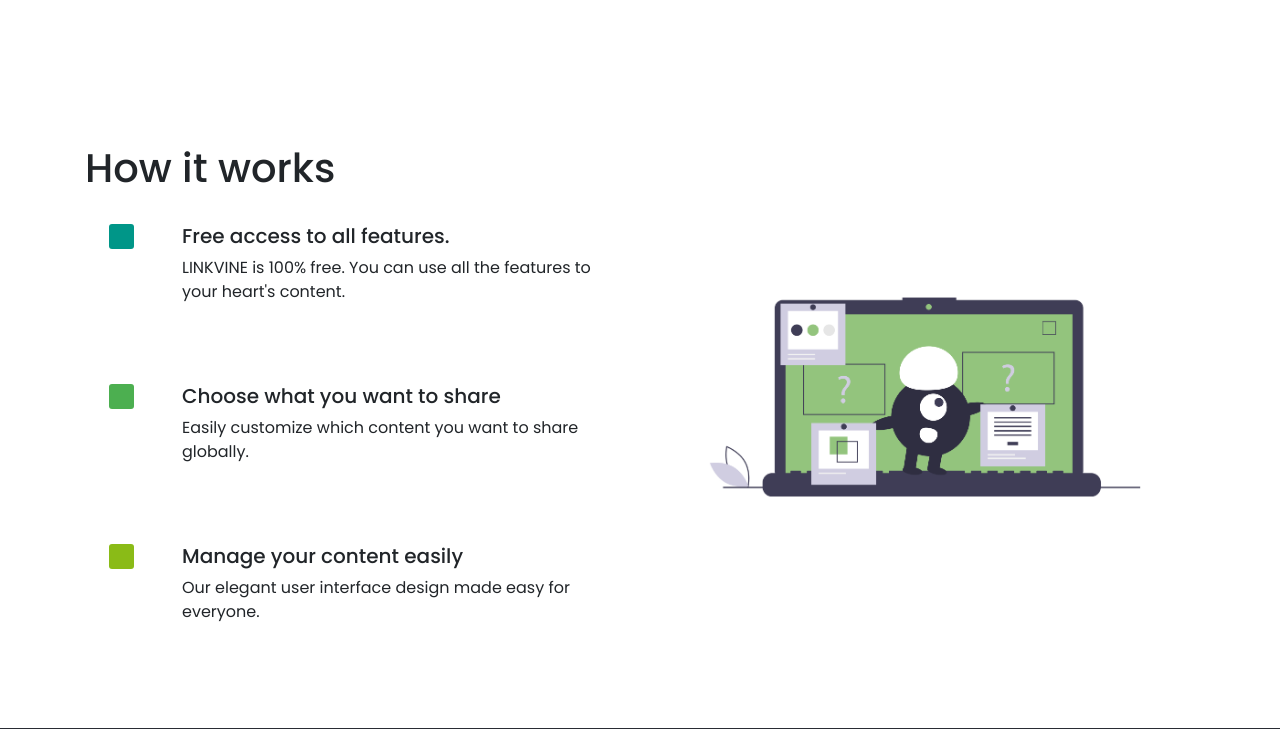
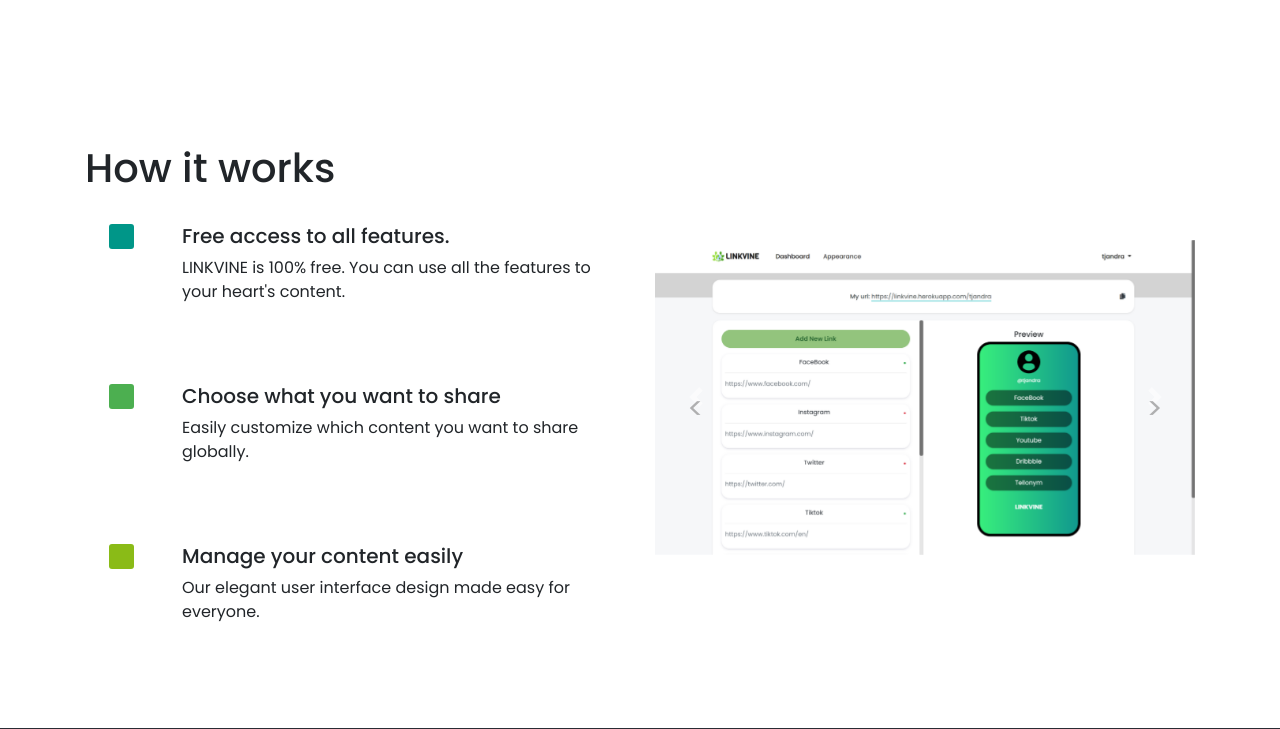
Before and after one commit to jona42-ui/linkvine, a Flask app: page / in a window 1280 px wide. Shown: the part 1838-2567 px from the top of the page. Run offline with Flask 2, Linux system fonts and the light colour scheme; some libraries are stand-ins or nearby versions; some web fonts are replaced.

Commit message:
minor changes

```diff
--- a/linkvine/static/css/user/home.css
+++ b/linkvine/static/css/user/home.css
@@ -241,6 +241,29 @@
     transition: 0.25s;
 }
 
+.carousel-control-prev-icon,
+.carousel-control-next-icon {
+
+}
+
+.carousel-control-next-icon:after
+{
+  content: '>';
+  font-size: 30px;
+  color: dimgrey;
+}
+
+.carousel-control-prev-icon:after {
+  content: '<';
+  font-size: 30px;
+  color: dimgrey;
+
+}
+
+.carousel-indicators li{
+    background-color:dimgrey !important;
+}
+
 /** GALAXY S5 **/
 @media only screen and (min-device-width: 360px) and (max-device-width: 640px) {
     #intro-slogan {
--- a/linkvine/templates/user/dashboard.html
+++ b/linkvine/templates/user/dashboard.html
@@ -8,7 +8,7 @@
 
     <div class="container">
         <div class="banner-wrapper py-2">
-            <div class="title p-4 text-center text-dark">My url: <a href="https://linkvine.herokuapp.com/{{ current_user.username }}"
+            <div class="title p-4 text-center text-dark">My url: <a href="https://linkvine.herokuapp.com/{{ current_user.username }}" target="_blank"
                                                                     id="link"
                                                                     style="color:white;">https://linkvine.herokuapp.com/{{ current_user.username }}</a>
                 <div class="float-right">
--- a/linkvine/templates/user/home.html
+++ b/linkvine/templates/user/home.html
@@ -166,14 +166,35 @@
                         </div>
                         <div class="p-4 bd-highlight">
                             <h5>Manage your content easily</h5>
-                                <p>Our elegant user interface design made easy for everyone.</p>
+                            <p>Our elegant user interface design made easy for everyone.</p>
                         </div>
                     </div>
 
                 </div>
-                <div class="col-md-6">
-                    <img src="/static/img/undraw_online_test_gba7.png" alt="" class="img-fluid"
-                         style="padding-top:7.3rem">
+                <div class="col-md-6" style="margin-top:6rem">
+                    <div id="carouselExampleIndicators" class="carousel slide" data-ride="carousel">
+                        <div class="carousel-inner">
+                            <div class="carousel-item active">
+                                <img class="d-block w-100" src="/static/img/showcase_1.PNG" alt="First slide">
+                            </div>
+                            <div class="carousel-item">
+                                <img class="d-block w-100" src="/static/img/showcase_2.PNG" alt="Second slide">
+                            </div>
+                            <div class="carousel-item">
+                                <img class="d-block w-100" src="/static/img/showcase_3.PNG" alt="Third slide">
+                            </div>
+                        </div>
+                        <a class="carousel-control-prev" href="#carouselExampleIndicators" role="button"
+                           data-slide="prev">
+                            <span class="carousel-control-prev-icon" aria-hidden="true"></span>
+                            <span class="sr-only">Previous</span>
+                        </a>
+                        <a class="carousel-control-next" href="#carouselExampleIndicators" role="button"
+                           data-slide="next">
+                            <span class="carousel-control-next-icon" aria-hidden="true"></span>
+                            <span class="sr-only">Next</span>
+                        </a>
+                    </div>
                 </div>
             </div>
         </div>
--- a/linkvine/templates/user/profile.html
+++ b/linkvine/templates/user/profile.html
@@ -38,7 +38,9 @@
 {% endfor %}
 
 <div id="brand">
-    LINKVINE
+    <a href="https://linkvine.herokuapp.com/" class="text-dark">
+        LINKVINE
+    </a>
 </div>
 </div>
 </body>
```
Also changed, not shown: linkvine/templates/user/setting.html (+9 -9 lines), linkvine/site.db, linkvine/static/img/showcase_1.PNG (added), linkvine/static/img/showcase_2.PNG (added), linkvine/static/img/showcase_3.PNG (added).
